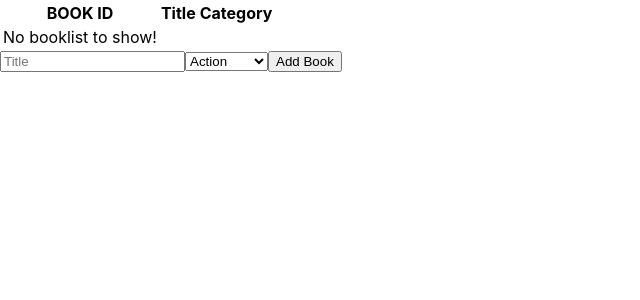
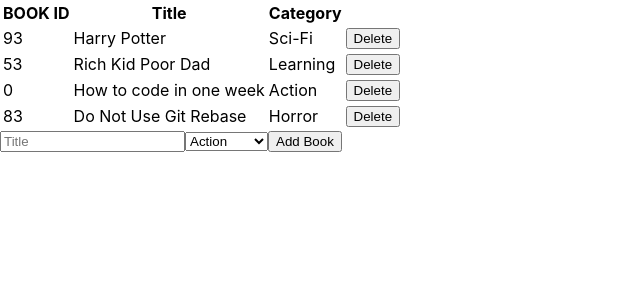
Before and after one commit to Davidosky007/My-react-redux-bookstore-app, a React (Create React App) app: page / in a window 1280 px wide. Shown: the top 300 px of the page, without its empty margins (0-640 px from the left). Built offline with nearby package versions, Linux system fonts and the light colour scheme.

Commit message:
Fix proptype error

```diff
--- a/src/components/Book.js
+++ b/src/components/Book.js
@@ -13,11 +13,11 @@ const Book = ({ book, handleRemoveBook }) => (
 );
 
 Book.propTypes = {
-  book: PropTypes.objectOf(PropTypes.shape({
-    id: PropTypes.objectOf.isRequired,
+  book: PropTypes.shape({
+    id: PropTypes.number.isRequired,
     title: PropTypes.string.isRequired,
     category: PropTypes.string.isRequired,
-  })).isRequired,
+  }).isRequired,
   handleRemoveBook: PropTypes.func.isRequired,
 };
 
--- a/src/containers/BookList.js
+++ b/src/containers/BookList.js
@@ -26,11 +26,17 @@ const BooksList = ({ books }) => (
 );
 
 BooksList.propTypes = {
-  books: PropTypes.arrayOf(PropTypes.instanceOf(Object)),
+  books: PropTypes.arrayOf(PropTypes.any),
 };
 
 BooksList.defaultProps = {
-  books: [],
+  books: [
+    {
+      bookId: 1,
+      title: 'Learning Redux',
+      category: 'Learning',
+    },
+  ],
 };
 
 const mapStateToProps = (state) => ({
--- a/src/index.js
+++ b/src/index.js
@@ -1,11 +1,37 @@
 import React from 'react';
 import { Provider } from 'react-redux';
+import { createStore } from 'redux';
 import ReactDOM from 'react-dom';
 import App from './components/App';
 import configureStore from './reducers';
 import './index.css';
 
-const store = configureStore();
+const initialState = {
+  books: [
+    {
+      id: Math.floor(Math.random() * 100),
+      title: 'Harry Potter',
+      category: 'Sci-Fi',
+    },
+    {
+      id: Math.floor(Math.random() * 100),
+      title: 'Rich Kid Poor Dad',
+      category: 'Learning',
+    },
+    {
+      id: Math.floor(Math.random() * 100),
+      title: 'How to code in one week',
+      category: 'Action',
+    },
+    {
+      id: Math.floor(Math.random() * 100),
+      title: 'Do Not Use Git Rebase',
+      category: 'Horror',
+    },
+  ],
+};
+
+const store = createStore(configureStore, initialState);
 
 ReactDOM.render(
   <React.StrictMode>
--- a/src/reducers/books.js
+++ b/src/reducers/books.js
@@ -1,31 +1,6 @@
 import { CREATE_BOOK, REMOVE_BOOK } from '../actions/index';
 
-const initialState = {
-  books: [
-    {
-      id: Math.floor(Math.random() * 100),
-      title: 'Harry Potter',
-      category: 'Sci-Fi',
-    },
-    {
-      id: Math.floor(Math.random() * 100),
-      title: 'Rich Kid Poor Dad',
-      category: 'Learning',
-    },
-    {
-      id: Math.floor(Math.random() * 100),
-      title: 'How to code in one week',
-      category: 'Action',
-    },
-    {
-      id: Math.floor(Math.random() * 100),
-      title: 'Do Not Use Git Rebase',
-      category: 'Horror',
-    },
-  ],
-};
-
-const booksReducer = (state = initialState, action) => {
+const booksReducer = (state = [], action) => {
   switch (action.type) {
     case CREATE_BOOK:
       return [...state, action.book];
--- a/src/reducers/index.js
+++ b/src/reducers/index.js
@@ -1,10 +1,8 @@
-import { combineReducers, createStore } from 'redux';
+import { combineReducers } from 'redux';
 import booksReducer from './books';
 
-const configureStore = () => createStore(
-  combineReducers({
-    books: booksReducer,
-  }),
-);
+const configureStore = combineReducers({
+  books: booksReducer,
+});
 
 export default configureStore;
```
